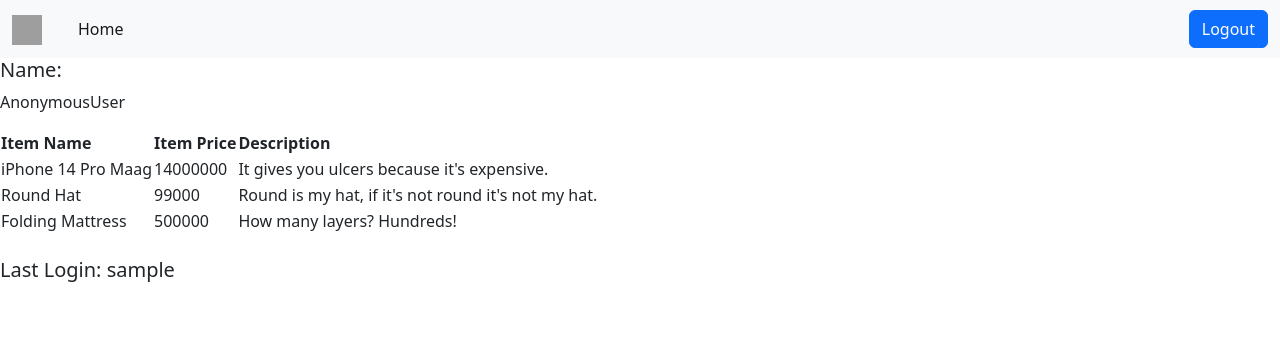
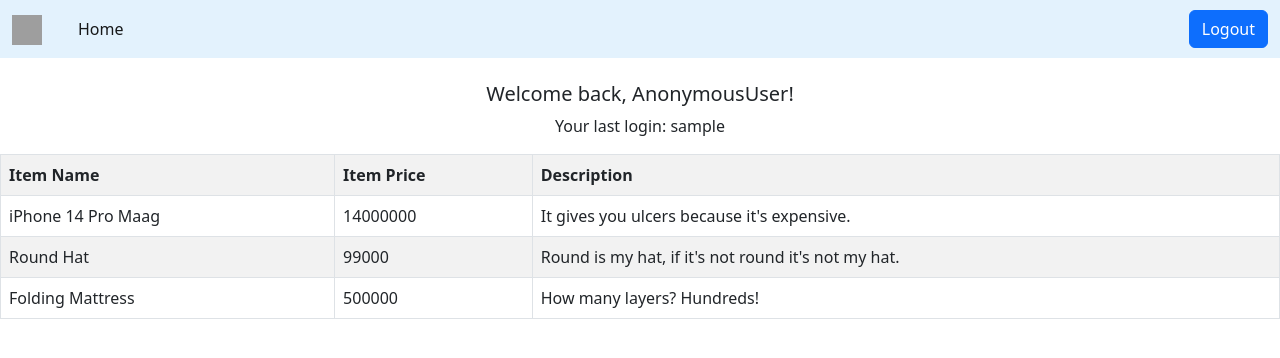
Before and after one commit to syafiqoarashy/pbp-django-repo, a Django app: template wishlist/templates/wishlist.html in a window 1280 px wide. Shown: the top 358 px of the page. Run offline with Django 4.2, Linux system fonts and the light colour scheme; data comes from the database, SQL or seed files in the repository; tables that the repository leaves empty hold one stand-in row (values such as "Sample post"); the template is opened without the code that fills it: values that come from a table or form of the project are taken from there, most other values are stand-ins (such as "Sample title", 1, 10 or a date in 2020); grey boxes are pictures that could not be loaded.

Commit message:
renewed navbar

```diff
--- a/wishlist/templates/wishlist.html
+++ b/wishlist/templates/wishlist.html
@@ -1,7 +1,7 @@
 {% extends 'base.html' %}
 
 {% block content %}
-<nav class="navbar navbar-expand-lg bg-light">
+<nav class="navbar navbar-expand-lg" style="background-color: #e3f2fd;">
     <div class="container-fluid">
         <a class="navbar-brand" href="{% url 'wishlist:show_wishlist' %}">
             <img src="https://cdn.discordapp.com/attachments/942044537784791090/1024890354345979964/unknown.png" width="30" height="30" alt="Logout">
@@ -22,10 +22,17 @@
           </ul>
     </div>
 </nav>
+<br>
 
-<h5>Name: </h5>
-<p>{{user}}</p>
-<table>
+<div class="container text-center">
+<h5>Welcome back, {{user}}!</h5>
+<div class="me-auto mb-2 mb-lg-0">
+    <p>Your last login: {{ last_login }}</p>
+    </div>
+</div>
+
+
+<table class="table table-striped table-bordered table-hover">
     <tr>
     <th>Item Name</th>
     <th>Item Price</th>
@@ -42,7 +49,7 @@
 </table>
 <br>
 
-<h5>Last Login: {{ last_login }}</h5>
+
 
 
 {% endblock content %}
```
